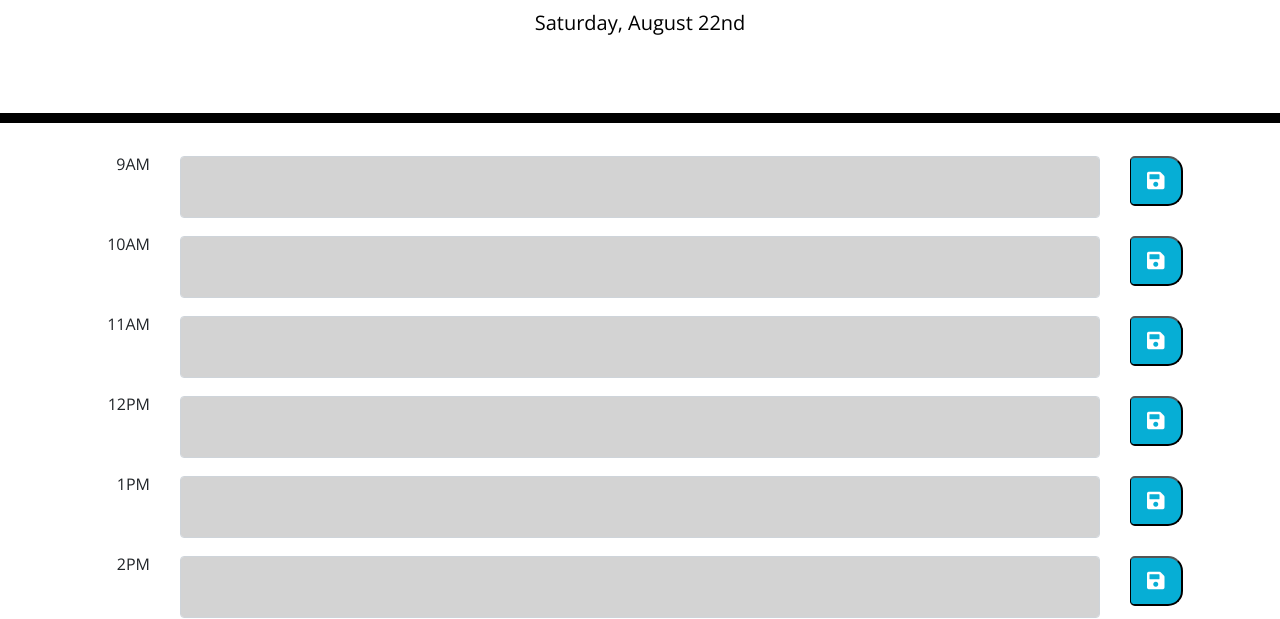
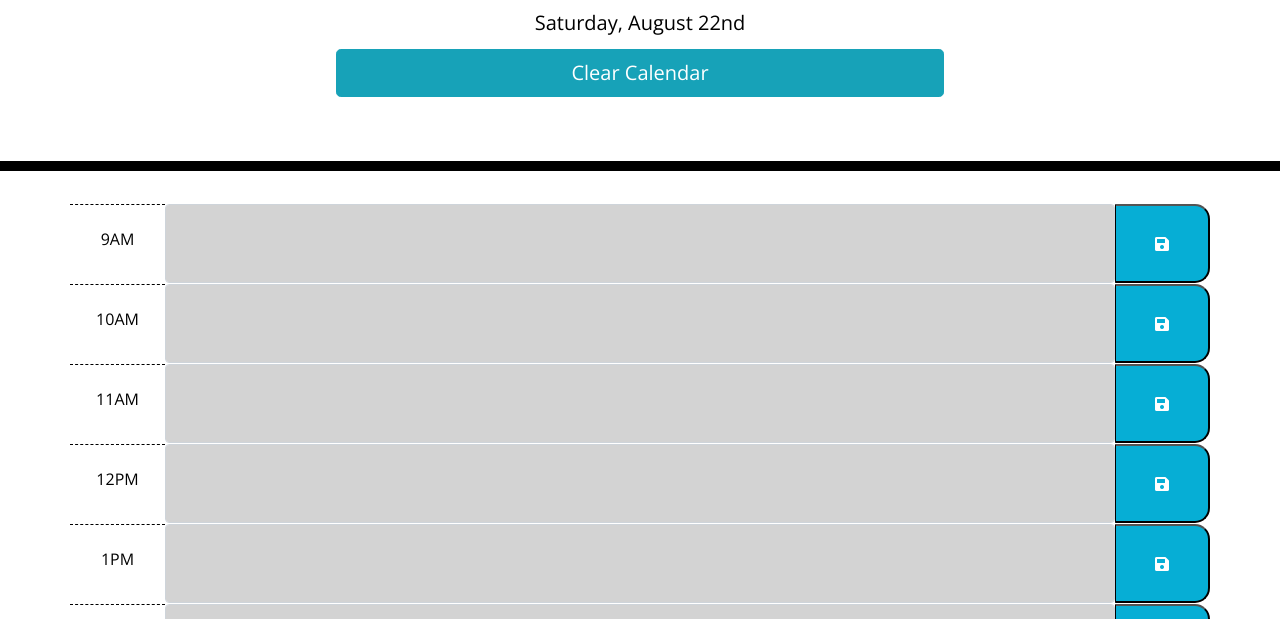
Before and after one commit to cldominy/day-planner, a plain HTML site: page index.html in a window 1280 px wide. Shown: the part 181-800 px from the top of the page. Drawn offline with nearby package versions, Linux system fonts and the light colour scheme.

Commit message:
Added a clear button and additional styling

```diff
--- a/assets/script.js
+++ b/assets/script.js
@@ -1,44 +1,72 @@
+// Variables for Time
 var time = ["9AM", "10AM", "11AM", "12PM", "1PM", "2PM", "3PM", "4PM", "5PM"];
-var millitaryTime = [9, 10, 11, 12, 13, 14, 15, 16, 17]
+var millitaryTime = [9, 10, 11, 12, 13, 14, 15, 16, 17];
 
-var getCurrentHour = moment().hour()
+// Current time for user
+var getCurrentHour = moment().hour();
 
-$("#currentDay").text(moment().format("dddd, MMMM Do"))
+// Current Date In Header Formatted
+$("#currentDay").text(moment().format("dddd, MMMM Do"));
 
+// For Loop to Generate 9AM - 5PM Time Blocks
 for (let index = 0; index < time.length; index++) {
+  // Creates row for each time
+  var row = $("<div class='row time-block'>");
+  // Creates hour for each time
+  var colTime = $("<div class='hour col-md-1'>").text(time[index]);
 
+  // Creates text input boxes depending on the current time. It sets the id between 0-8 for pulling specific saved content from local storage
 
-    var row = $("<div class='row'>")
-    var colTime = $("<div class='col-sm-1  text-right'>").text(time[index])
+  // Present hour
+  if (millitaryTime[index] === getCurrentHour) {
+    var textBox = $(
+      "<textarea class='col-md-10 description form-control present'>"
+    ).attr("id", index);
+  }
 
-    if (millitaryTime[index] === getCurrentHour){
-        var textBox = $("<textarea class='description form-control present'>").attr("id", index)
-    }
+  // Past hour
+  else if (millitaryTime[index] < getCurrentHour) {
+    var textBox = $(
+      "<textarea class='col-md-10 description form-control past'>"
+    ).attr("id", index);
+  }
+  // Future hour
+  else {
+    var textBox = $(
+      "<textarea class='col-md-10 description form-control future'>"
+    ).attr("id", index);
+  }
+  // If there is a previously saved memo for an index, it is pulled from the local storage and set as the text in the text box
+  if (localStorage.getItem(index)) {
+    textBox.text(localStorage.getItem(index));
+  }
+  // Save button created
+  var saveBttn = $("<button class='col-md-1 saveBtn fas fa-save'></button>");
 
-    else if (millitaryTime[index] < getCurrentHour){
-        var textBox = $("<textarea class='description form-control past'>").attr("id", index)
-    }
+  // Save button attribute sets the data-id to the specific time block's index
+  saveBttn.attr("data-id", index);
 
-    else{
-        var textBox = $("<textarea class='description form-control future'>").attr("id", index)
-    }
+  // Save button on click
+  saveBttn.on("click", function () {
+    // Saving the data-id of the save button clicked as a variable
+    var id = $(this).attr("data-id");
+    // Creating a variable to save the memo entered by the user. It is found as the data-id = the id of the text box
+    var getMemo = $("#" + id).val();
+    console.log(getMemo);
+    //Setting the memo to local storage
+    localStorage.setItem(index, getMemo);
+  });
 
-    if (localStorage.getItem(index)){
-        textBox.text(localStorage.getItem(index))
-    }
-    var colText = $("<div class='col-sm-10'>").append(textBox)
-    var saveBttn = $("<button class='saveBtn btn-lg'><i class='fas fa-save'></i></button>")
+  // Appending all time blocks to their row
+  row.append(colTime, textBox, saveBttn);
+  // Appending all rows onto the display
+  $(".display").append(row);
+}
 
-    saveBttn.attr("data-id", index)
-    saveBttn.on("click", function(){
-         var id = $(this).attr("data-id")
-          var getMemo = $("#" + id).val()
-          console.log(getMemo)
-        localStorage.setItem(index, getMemo)
-    })
-    var colSave = $("<div class='col-sm-1'>").append(saveBttn)
-
-    row.append(colTime, colText, colSave)
-    $(".display").append(row)
-
-}
+// Clear button on click event
+$(".clear-dates").on("click", function () {
+  // Clears the text box for all time blocks
+  $(".description").val("");
+  // Clears local storage so memos do not reappear after clearing and refreshing
+  localStorage.clear();
+});
--- a/assets/style.css
+++ b/assets/style.css
@@ -1,10 +1,10 @@
 body {
-  font-family: 'Open Sans', sans-serif;
+  font-family: "Open Sans", sans-serif;
   font-size: 16px;
   line-height: 1;
 }
 
-textarea{
+textarea {
   background: transparent;
   border: none;
   resize: none;
@@ -21,11 +21,11 @@ textarea{
   border-bottom: 10px solid black;
 }
 
-.description{
+.description {
   white-space: pre-wrap;
 }
 
-.time-block{
+.time-block {
   text-align: center;
   border-radius: 15px;
 }
@@ -33,18 +33,19 @@ textarea{
 .row {
   white-space: pre-wrap;
   height: 80px;
-  border-top: 1px solid white;;
+  border-top: 1px solid white;
 }
 
 .hour {
   background-color: #ffffff;
   color: #000000;
   border-top: 1px dashed #000000;
+  padding-top: 26px;
 }
 
 .past {
   background-color: #d3d3d3;
-  color: white;
+  color: black;
 }
 
 .present {
@@ -61,11 +62,11 @@ textarea{
   border-left: 1px solid black;
   border-top-right-radius: 15px;
   border-bottom-right-radius: 15px;
-  background-color: #06AED5;
+  background-color: #06aed5;
   color: white;
 }
 
 .saveBtn i:hover {
   font-size: 20px;
-  transition: all .3s ease-in-out;
+  transition: all 0.3s ease-in-out;
 }
--- a/index.html
+++ b/index.html
@@ -26,21 +26,13 @@
     <header class="jumbotron">
       <h1 class="display-3">Work Day Scheduler</h1>
       <p class="lead">A simple calendar app for scheduling your work day</p>
-      <p id="currentDay"  class="lead"></p>
+      <p id="currentDay" class="lead"></p>
+      <button type="button" class="w-50 btn btn-info btn-lg clear-dates">
+        Clear Calendar
+      </button>
     </header>
     <div class="container display">
-      <!-- Timeblocks go here -->
-       <!-- <div class="row">
-         <div class="col-sm-1  mt-5 text-right">9AM</div>
-         <div class="col-sm-10">
-           <textarea class="description form-control"></textarea>
-
-         </div>
-        <div class="col-sm-1">
-          <button class="saveBtn">Save</button>
-        </div>
-       </div> -->
-
+      <!-- Dynamically Created Time Blocks Go Here -->
     </div>
 
     <script src="https://code.jquery.com/jquery-3.4.1.min.js"></script>
```
